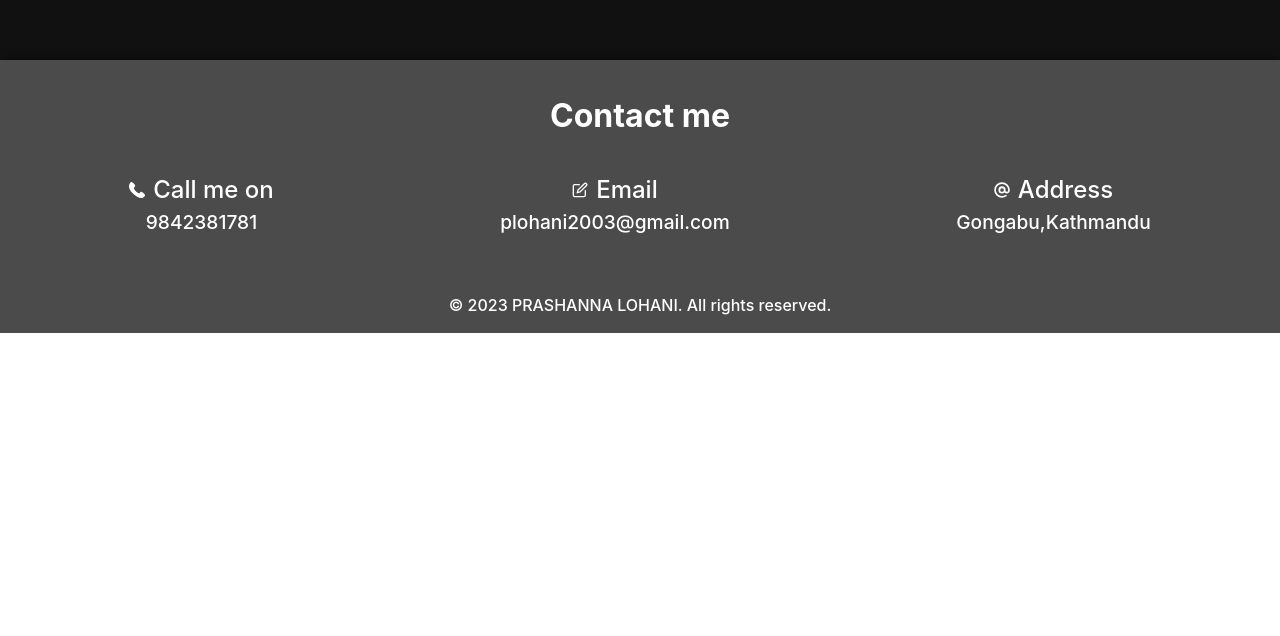
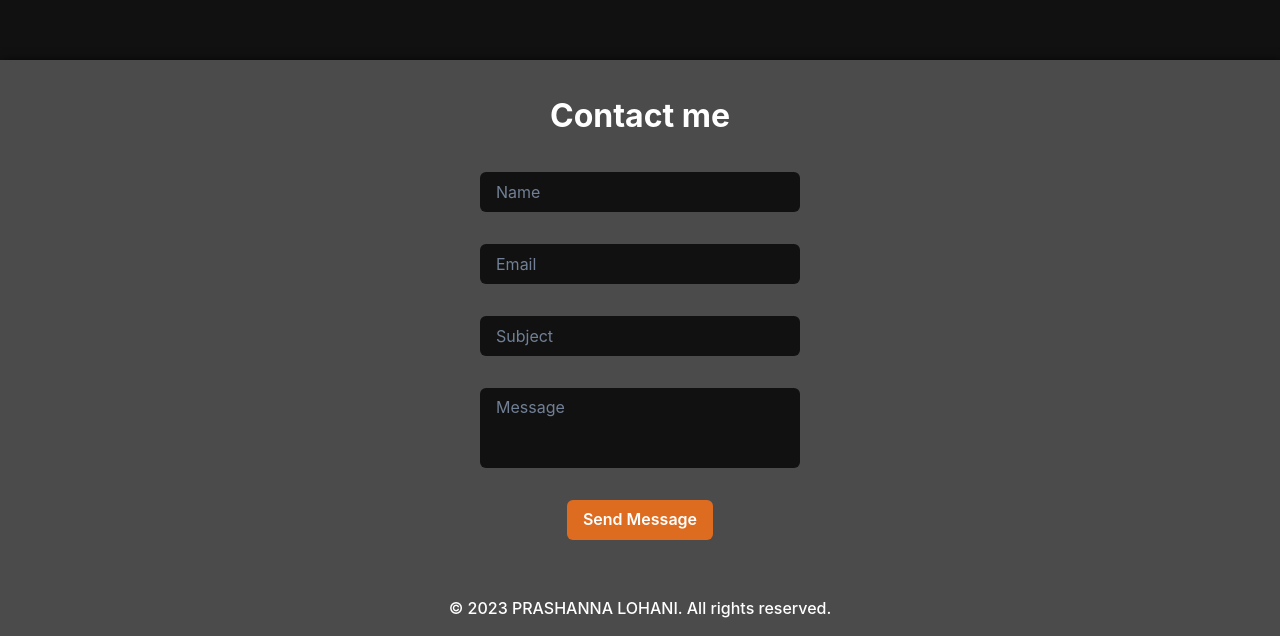
Before and after one commit to Prashanna69/Portfolio, a React (Vite) app: page / in a window 1280 px wide. Shown: the part 3248-3884 px from the top of the page. Before the commit the page ends 3581 px from the top, so only its background shows below. Built offline with nearby package versions, Linux system fonts and the light colour scheme.

Commit message:
Minor changes

```diff
--- a/src/Pages/Contact.jsx
+++ b/src/Pages/Contact.jsx
@@ -1,5 +1,4 @@
-import { EditIcon, PhoneIcon, AtSignIcon } from "@chakra-ui/icons";
-import { Box, Flex, HStack, Text } from "@chakra-ui/react";
+import { Box, Button, Flex, Input, Text, Textarea } from "@chakra-ui/react";
 
 export default function Contact() {
   const date = new Date();
@@ -18,52 +17,45 @@ export default function Contact() {
           Contact me
         </Text>
       </Flex>
-
-      <Flex justifyContent="space-around" mt="2rem">
-        <Flex flexDir="column" align="center">
-          <Flex>
-            <HStack spacing={2}>
-              <PhoneIcon color="white" />
-
-              <Text fontWeight={500} fontSize="1.5rem">
-                Call me on
-              </Text>
-            </HStack>
-          </Flex>
-
-          <Text fontWeight={500} fontSize="1.2rem">
-            9842381781
-          </Text>
+      <form onSubmit="submit">
+        <Flex align="center" flexDir="column" gap="2rem" mt="2rem">
+          <Input
+            type="text"
+            bg="#111"
+            required
+            maxW="20rem"
+            placeholder="Name"
+            border="none"
+          ></Input>
+          <Input
+            type="Email"
+            bg="#111"
+            required
+            maxW="20rem"
+            placeholder="Email"
+            border="none"
+          ></Input>
+          <Input
+            type="text"
+            required
+            bg="#111"
+            maxW="20rem"
+            placeholder="Subject"
+            border="none"
+          ></Input>
+          <Textarea
+            required
+            border="none"
+            bg="#111"
+            resize="none"
+            maxW="20rem"
+            placeholder="Message"
+          />
+          <Button onClick="submit" colorScheme="orange">
+            Send Message
+          </Button>
         </Flex>
-
-        <Flex flexDir="column" align="center">
-          <Flex>
-            <HStack spacing={2}>
-              <EditIcon color="white" />
-              <Text fontWeight={500} fontSize="1.5rem">
-                Email
-              </Text>
-            </HStack>
-          </Flex>
-          <Text fontWeight={500} fontSize="1.2rem">
-            plohani2003@gmail.com
-          </Text>
-        </Flex>
-        <Flex flexDir="column" align="center">
-          <Flex>
-            <HStack spacing={2}>
-              <AtSignIcon color="white" />
-              <Text fontWeight={500} fontSize="1.5rem">
-                Address
-              </Text>
-            </HStack>
-          </Flex>
-          <Text fontWeight={500} fontSize="1.2rem">
-            Gongabu,Kathmandu
-          </Text>
-        </Flex>
-      </Flex>
-
+      </form>
       <footer>
         <Flex justifyContent="center" mt={14}>
           <Text fontWeight={500} fontSize="1rem">
--- a/src/Pages/Skills.jsx
+++ b/src/Pages/Skills.jsx
@@ -47,9 +47,9 @@ export default function Skills() {
               <IoLogoCss3 style={{ height: "2rem", width: "2rem" }} />
               <Text>CSS</Text>
               <Spacer />
-              <Text>60%</Text>
+              <Text>80%</Text>
             </Flex>
-            <Progress colorScheme="orange" value={60} mt="1rem" />
+            <Progress colorScheme="orange" value={80} mt="1rem" />
           </Text>
           <Text fontWeight={500} mt={10}>
             <Flex align="center" gap="4px">
@@ -77,9 +77,9 @@ export default function Skills() {
               <IoLogoReact style={{ height: "2rem", width: "2rem" }} />
               <Text>React</Text>
               <Spacer />
-              <Text>51%</Text>
+              <Text>61%</Text>
             </Flex>
-            <Progress colorScheme="orange" value={51} mt="1rem" />
+            <Progress colorScheme="orange" value={61} mt="1rem" />
           </Text>
         </Flex>
       </Flex>
```
